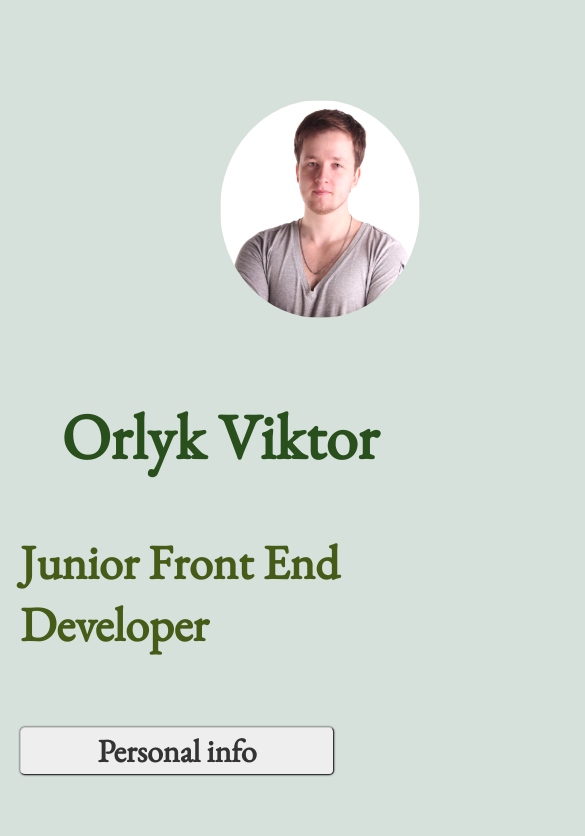
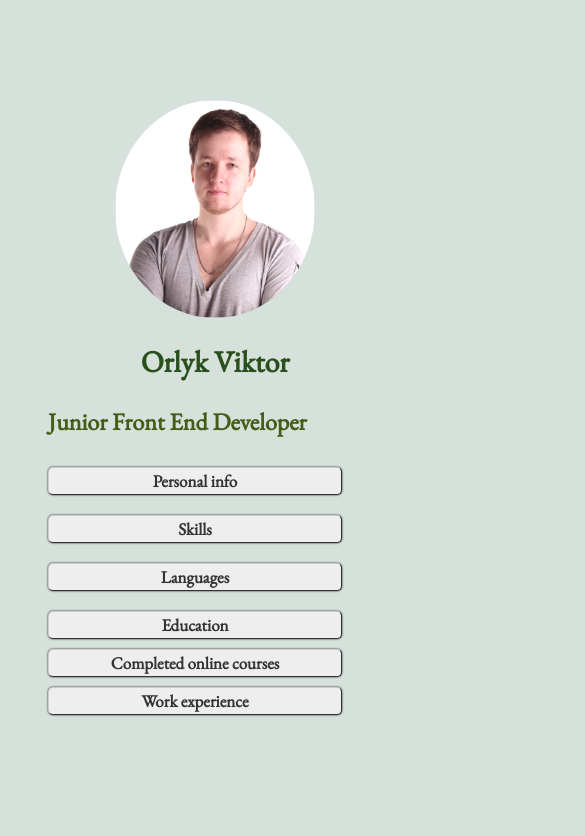
Before and after one commit to Yolopucki/CV, a plain HTML site: page index.html in a window 390 px wide. Shown: the top 836 px of the page, 585 px wide, since content can reach past the window. Drawn offline with nearby package versions, Linux system fonts and the light colour scheme.

Commit message:
corrected some more mistakes corrected

```diff
--- a/styles/main.css
+++ b/styles/main.css
@@ -93,6 +93,7 @@ a:visited{
 }
 
 
+
 dl dt {
     font-weight: bold;
     color: #267326;
@@ -140,3 +141,4 @@ main {
 .courses li{
     margin: 5px;
 }
+br{display: none}
--- a/styles/mobile.css
+++ b/styles/mobile.css
@@ -21,18 +21,14 @@ a:visited {
 
 label[for=personal] h3,
 label[for=skills] h3,
-label[for=languages] h3 {
-    width: 75%;
-}
-
+label[for=languages] h3,
 label[for=education] h3,
 label[for=courses] h3,
 label[for=expirience] h3 {
-    width: 75%;
-    /*margin-bottom: 63px;*/
-    margin-left: 20px;
+    width: 280px;
+    margin-bottom: 10px;
+    margin-top: 10px;
 }
-
 label[for=personal] h3,
 label[for=skills] h3,
 label[for=languages] h3,
@@ -70,9 +66,8 @@ label[for=expirience] h3 {
 #expirience {
     display: none;
 }
-
 .personal a {
-    font-size: 0.6rem;
+    font-size: 16px;
 }
 
 .skills, .languages {
@@ -145,38 +140,38 @@ dl dt {
 }
 
 h1 {
-    font-size: 4rem;
+    font-size: 30px;
     color: #294F1C;
     text-align: center;
 }
 
 h2 {
-    font-size: 3rem;
+    font-size: 24px;
     color: #455C18;
-    /*margin-bottom: 40px;*/
 }
 
 h3 {
-    font-size: 2rem;
+    font-size: 17px;
     color: #678926;
 }
 
 aside {
     grid-area: a;
-    font-size: 0.8rem;
-    margin-left: 50px;
+    font-size: 16px;
+    margin-left: 40px;
 }
 
 aside span {
-    font-size: 0.8rem;
+    font-size: 12px;
 }
 
 aside img {
     width: 200px;
+    display: block;
     margin-bottom: 20px;
     border-radius: 50%;
-    margin-left: 50%;
-    margin-right: 200px;
+    margin-left: auto;
+    margin-right: auto;
 }
 
 aside h3 {
@@ -185,9 +180,8 @@ aside h3 {
 
 main {
     grid-area: m;
-    font-size: 0.7rem;
-    margin-left: 30px;
-    /*}*/
+    font-size: 16px;
+    margin-left: 40px;
 }
 
 .courses li {
```
Also changed, not shown: index.html (+2 -1 lines).
